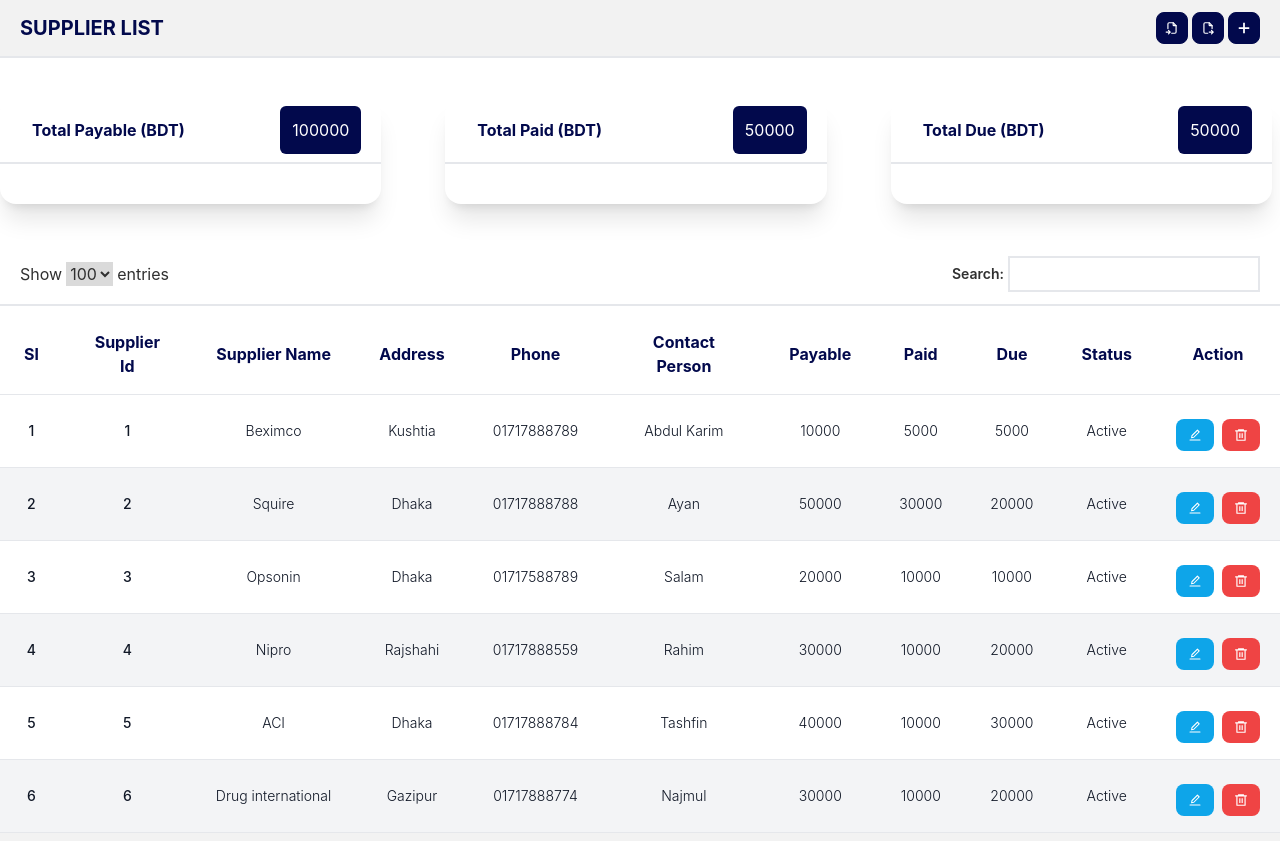
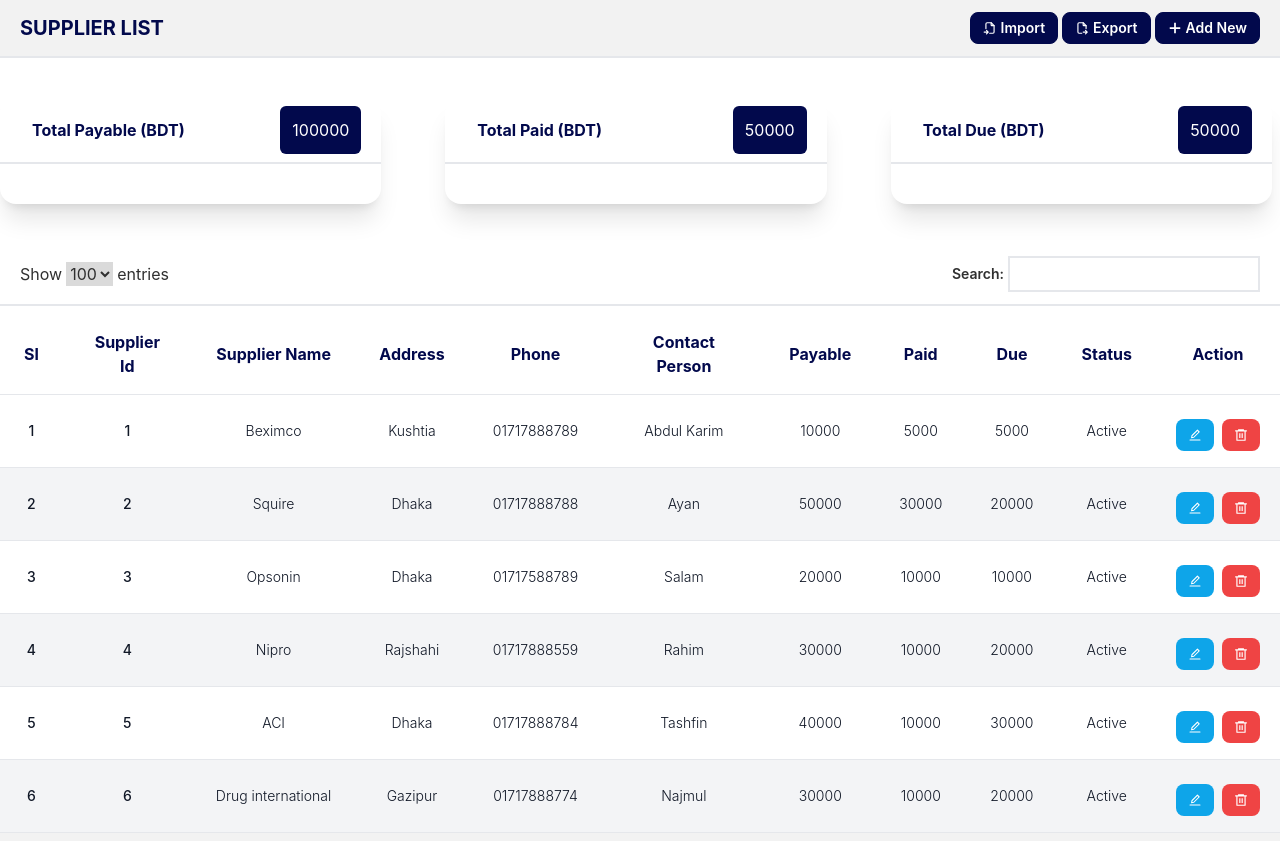
Before and after one commit to md-najmul-haque/medical-store-software, a React (Create React App) app: page /supplierList in a window 1280 px wide. Shown: the top 841 px of the page. Built offline with nearby package versions, Linux system fonts and the light colour scheme; what tw-elements would draw is missing.

Commit message:
logo added in dashboard

```diff
--- a/src/components/Dashboard.js
+++ b/src/components/Dashboard.js
@@ -5,12 +5,17 @@ import { MdOutlinePayment } from 'react-icons/md';
 import { AiOutlineStock } from 'react-icons/ai';
 import { HiDocumentReport } from 'react-icons/hi';
 import { FaCartPlus, FaUser, FaUserTie } from 'react-icons/fa';
+import logo from '../assets/logo.png'
 
 const Dashboard = () => {
     return (
         <div>
             <div class="w-60 h-full font-semibold shadow-md bg-gray-100 px-1 absolute" id="sidenavExample">
                 <ul class="relative">
+                    <li class="relative" id="sidenavEx1">
+                        <img src={logo} alt="" />
+                    </li>
+
                     <li class="relative" id="sidenavEx1">
                         <a class="flex items-center text-sm py-4 px-6 h-12 overflow-hidden text-gray-700 text-ellipsis whitespace-nowrap rounded hover:text-gray-900 hover:bg-gray-100 transition duration-300 ease-in-out cursor-pointer" data-mdb-ripple="true" data-mdb-ripple-color="dark" data-bs-toggle="collapse" data-bs-target="#collapseSidenavEx1" aria-expanded="true" aria-controls="collapseSidenavEx1">
                             <FcSalesPerformance /> <span className='ml-2'>Sales</span>
--- a/src/components/Supplier/ImportSupplier.js
+++ b/src/components/Supplier/ImportSupplier.js
@@ -19,21 +19,21 @@ const ImportSupplier = ({ setImportSupplier }) => {
                 <div className="modal-box min-w-[40%] px-10 bg-white">
                     <div className='border-b-2'>
                         <label htmlFor="import-supplier" className="btn btn-sm btn-ghost font-bold text-lg btn-square absolute right-8 top-5">✕</label>
-                        <h1 className='uppercase text-left text-primary text-xl font-bold'>Import customer CSV file</h1>
+                        <h1 className='uppercase text-left text-primary text-xl font-bold'>Import supplier CSV file</h1>
                     </div>
 
                     <form className='mt-5' onSubmit={handleSubmit(onSubmit)}>
-                        <p className='font-semibold text-xl'>Download Sample Customer CSV file <button className='btn btn-primary text-white'> <span className='font-bold mr-1'><BiDownload /></span> Download</button></p>
+                        <p className='font-semibold text-xl'>Download Sample supplier CSV file <button className='btn btn-primary text-white'> <span className='font-bold mr-1'><BiDownload /></span> Download</button></p>
 
-                        <div className='mb-12'>
+                        <div className='mb-12 mt-2'>
                             <p className='font-semibold text-xl mb-2'>Select CSV file </p>
-                            <input type="file" className="file-input file-input-warning  w-full max-w-xs" />
+                            <input type="file" className="file-input file-input-secondary  w-full max-w-xs" />
                         </div>
 
                         <hr />
 
                         <div className="flex justify-end items-center  mt-5">
-                            <button onClick={() => setImportSupplier(false)} className="btn btn-secondary px-10 text-white mr-5">Close</button>
+                            <button onClick={() => setImportSupplier(false)} className="btn btn-ghost bg-base-100 text-primary px-10 mr-5">Close</button>
                             <input type="submit" className="btn btn-primary px-10 text-white" value='Upload' />
                         </div>
 
--- a/src/components/Supplier/SupplierList.js
+++ b/src/components/Supplier/SupplierList.js
@@ -19,9 +19,9 @@ const SupplierList = () => {
                 <h1 className='uppercase text-xl text-primary font-bold text-left'>Supplier List</h1>
 
                 <div className='flex justify-end gap-1'>
-                    <label htmlFor="import-supplier" onClick={() => { setImportSupplier(true) }} className="btn btn-primary btn-sm btn-square text-white normal-case" ><TbFileImport /></label>
-                    <label htmlFor="" className="btn btn-primary btn-sm btn-square text-white normal-case" ><TbFileExport /></label>
-                    <label htmlFor="add-supplier" onClick={() => { setSupplierModal(true) }} className="btn btn-primary btn-sm btn-square text-white normal-case" ><GoPlus /></label>
+                    <label htmlFor="import-supplier" onClick={() => { setImportSupplier(true) }} className="btn btn-primary btn-sm text-white normal-case" ><span className="mr-1"><TbFileImport /></span>Import</label>
+                    <label htmlFor="" className="btn btn-primary  text-white normal-case btn-sm" ><span className="mr-1"><TbFileExport /></span> Export</label>
+                    <label htmlFor="add-supplier" onClick={() => { setSupplierModal(true) }} className="btn btn-primary btn-sm text-white normal-case" > <span className="mr-1"><GoPlus /></span> Add New</label>
                 </div>
             </div>
             <div className="flex gap-16 justify-end mt-10 mr-2">
```
